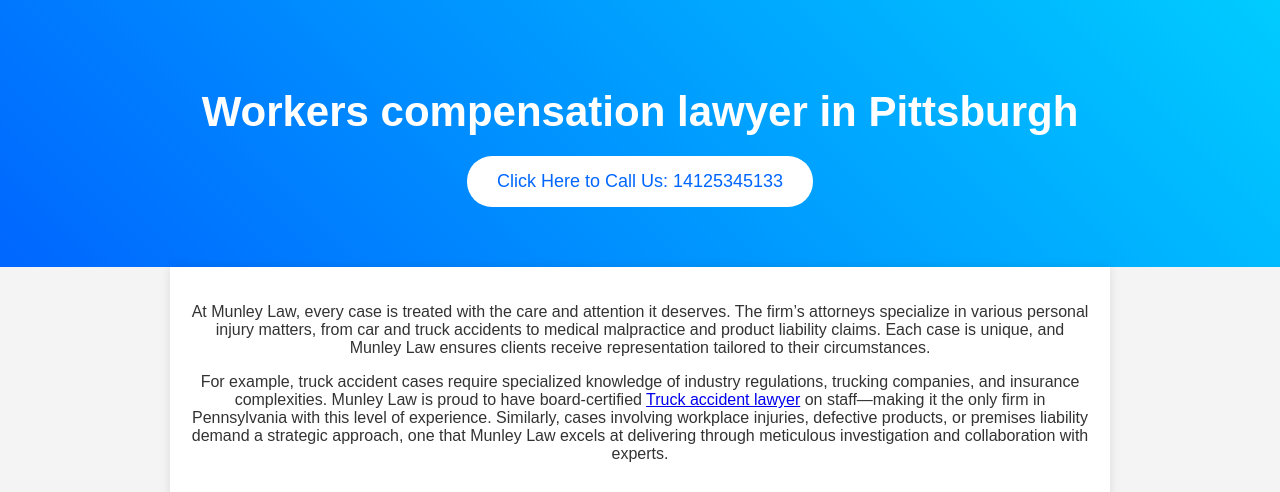
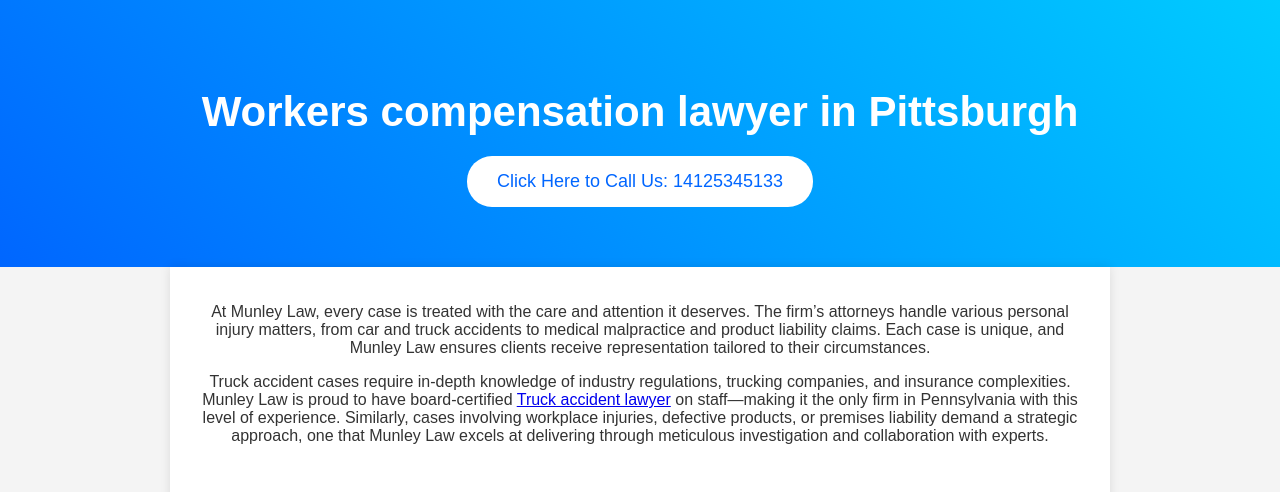
Before and after one commit to Munley-Law-Personal-Injuy-Attorneys/Munley-Law-Personal-Injuy-Attorneys, a plain HTML site: page index.html in a window 1280 px wide. Shown: the top 492 px of the page. Drawn offline with Linux system fonts and the light colour scheme; grey boxes are pictures that could not be loaded.

Commit message:
Update index.html

```diff
--- a/index.html
+++ b/index.html
@@ -67,8 +67,8 @@
     </div>
 
 <div class="container">
-<p>At Munley Law, every case is treated with the care and attention it deserves. The firm&rsquo;s attorneys specialize in various personal injury matters, from car and truck accidents to medical malpractice and product liability claims. Each case is unique, and Munley Law ensures clients receive representation tailored to their circumstances.</p>
-<p>For example, truck accident cases require specialized knowledge of industry regulations, trucking companies, and insurance complexities. Munley Law is proud to have board-certified <a href="https://www.google.com/maps?cid=9384710992707667238">Truck accident lawyer</a> on staff&mdash;making it the only firm in Pennsylvania with this level of experience. Similarly, cases involving workplace injuries, defective products, or premises liability demand a strategic approach, one that Munley Law excels at delivering through meticulous investigation and collaboration with experts.</p>
+<p>At Munley Law, every case is treated with the care and attention it deserves. The firm’s attorneys handle various personal injury matters, from car and truck accidents to medical malpractice and product liability claims. Each case is unique, and Munley Law ensures clients receive representation tailored to their circumstances.</p>
+<p>Truck accident cases require in-depth knowledge of industry regulations, trucking companies, and insurance complexities. Munley Law is proud to have board-certified <a href="https://www.google.com/maps?cid=9384710992707667238">Truck accident lawyer</a> on staff&mdash;making it the only firm in Pennsylvania with this level of experience. Similarly, cases involving workplace injuries, defective products, or premises liability demand a strategic approach, one that Munley Law excels at delivering through meticulous investigation and collaboration with experts.</p>
 <br />
 <p><iframe style="border: 0;" src="https://munley-law-personal-injury-attornys.blogspot.com/" width="725" height="450" frameborder="0"></iframe></p>
 <br />
```
